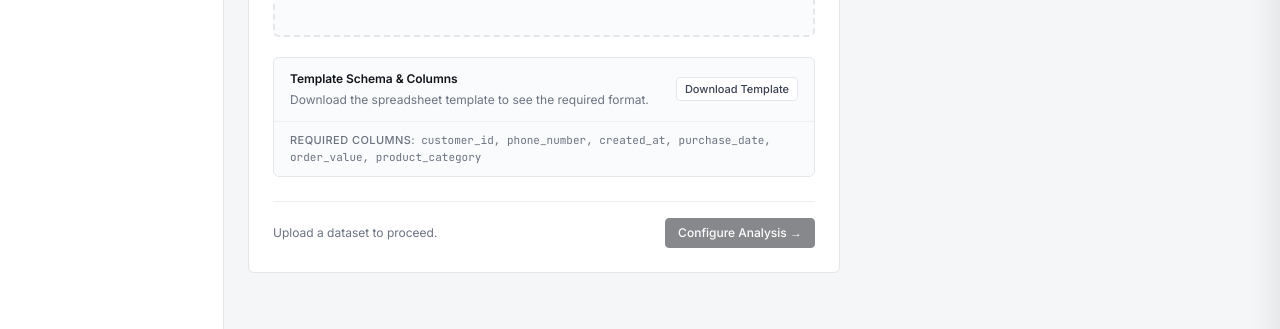
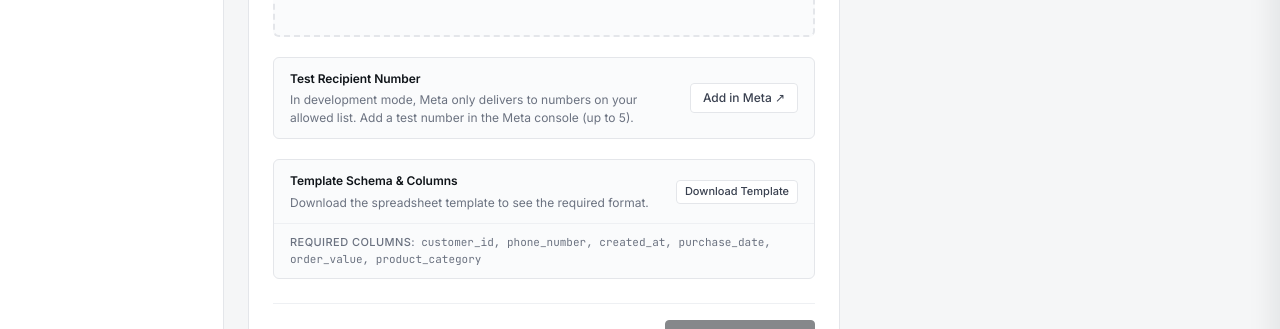
Before and after one commit to samuelrantung/fe-campaign-blast-poc, a React (Vite) app: page / in a window 1280 px wide. Shown: the part 397-726 px from the top of the page. Built offline with nearby package versions, Linux system fonts and the light colour scheme; no server answers.

Commit message:
feat: add meta recipient number section in dataset

```diff
--- a/src/screens/DatasetScreen.jsx
+++ b/src/screens/DatasetScreen.jsx
@@ -274,6 +274,27 @@ export default function DatasetScreen({ onNavigate }) {
               <div className="panel" style={{ marginTop: 20, background: "var(--panel-2)" }}>
                 <div className="panel-header" style={{ borderBottom: "none" }}>
                   <div>
+                    <div className="panel-title" style={{ fontSize: 12 }}>Test Recipient Number</div>
+                    <div className="panel-sub" style={{ marginTop: 4 }}>
+                      In development mode, Meta only delivers to numbers on your allowed list. Add a test number in the Meta console (up to 5).
+                    </div>
+                  </div>
+                  <div style={{ flex: 1 }} />
+                  <a
+                    className="btn"
+                    style={{ textDecoration: "none", whiteSpace: "nowrap" }}
+                    href="https://developers.facebook.com/apps/1342063361404145/use_cases/customize/api-testing-v2/?use_case_enum=WHATSAPP_BUSINESS_MESSAGING&product_route=whatsapp-business&business_id=1112211401162827&selected_tab=api-testing-v2"
+                    target="_blank"
+                    rel="noopener noreferrer"
+                  >
+                    Add in Meta ↗
+                  </a>
+                </div>
+              </div>
+
+              <div className="panel" style={{ marginTop: 20, background: "var(--panel-2)" }}>
+                <div className="panel-header" style={{ borderBottom: "none" }}>
+                  <div>
                     <div className="panel-title" style={{ fontSize: 12 }}>Template Schema & Columns</div>
                     <div className="panel-sub" style={{ marginTop: 4 }}>
                       Download the spreadsheet template to see the required format.
```
